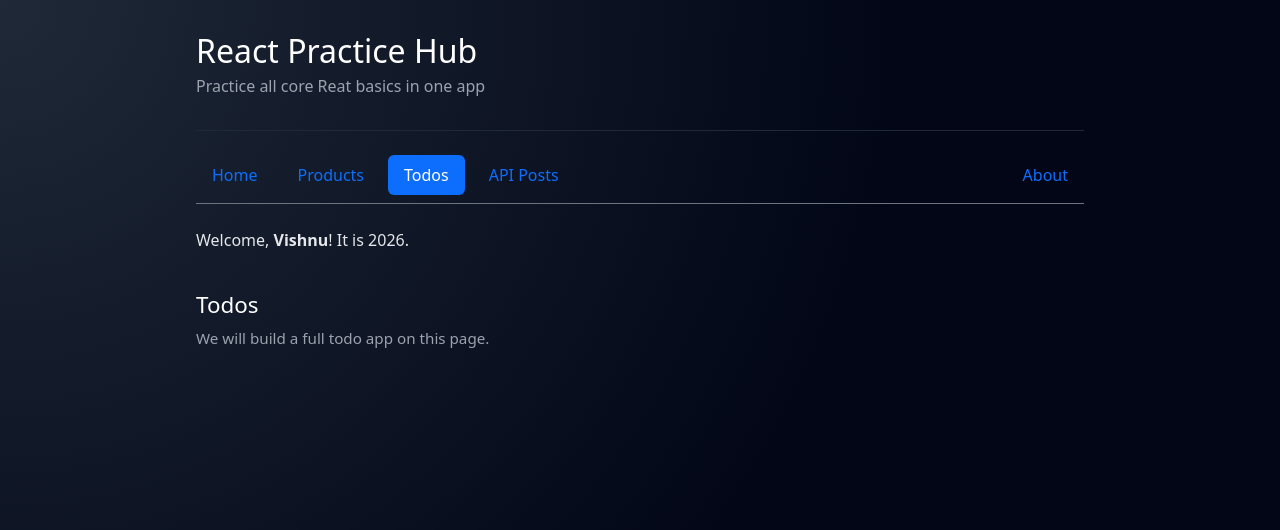
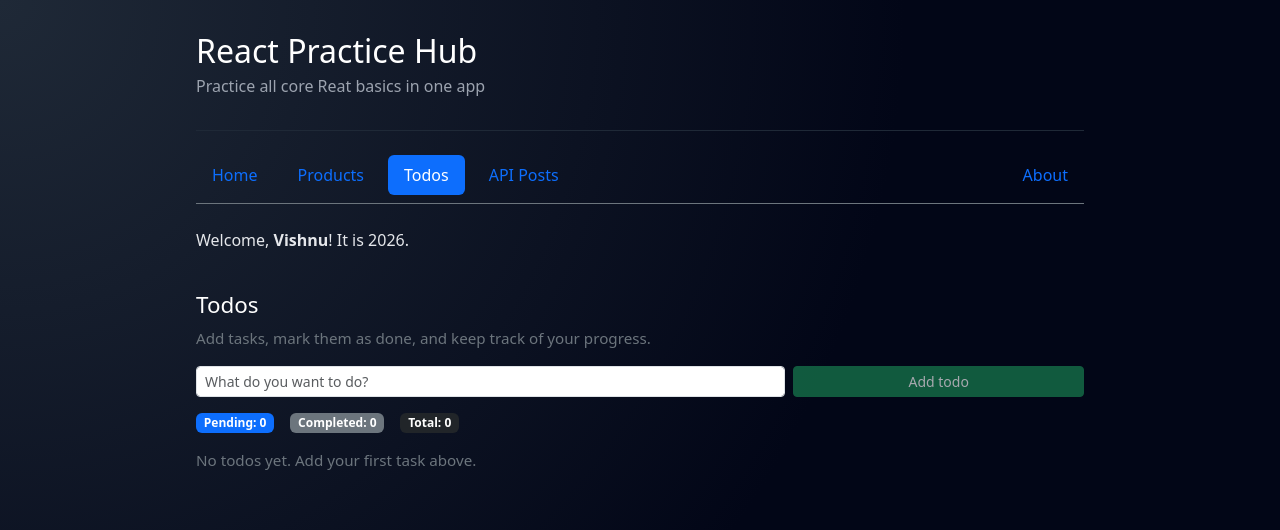
Before and after one commit to vishnuwebz/vite-react-practice-hub, a React (Vite) app: page /todos in a window 1280 px wide. Shown: the top 530 px of the page. Built offline with nearby package versions, Linux system fonts and the light colour scheme.

Commit message:
feat: build full Todos page with add, toggle, delete and counts

```diff
--- a/src/App.css
+++ b/src/App.css
@@ -71,3 +71,12 @@
   background-color: #3b82f6;
   color: white;
 }
+
+
+.page-todos .list-group-item {
+  font-size: 0.9rem;
+}
+
+.text-decoration-line-through {
+  text-decoration: line-through;
+}
--- a/src/components/TodosPage.jsx
+++ b/src/components/TodosPage.jsx
@@ -1,10 +1,127 @@
+import { useState } from "react";
+
+let nextId = 1;
+
 function TodosPage() {
-    return (
-        <section className="page page-todos">
-            <h2 className="h4 mb-2">Todos</h2>
-            <p>We will build a full todo app on this page.</p>
-        </section>
+  const [text, setText] = useState("");
+  const [todos, setTodos] = useState([]);
+
+  function handleAddTodo(event) {
+    event.preventDefault();
+
+    const trimmed = text.trim();
+    if (!trimmed) return;
+
+    const newTodo = {
+      id: nextId++,
+      text: trimmed,
+      completed: false,
+    };
+
+    setTodos((prev) => [newTodo, ...prev]);
+    setText("");
+  }
+
+  function handleToggleCompleted(id) {
+    setTodos((prev) =>
+      prev.map((todo) =>
+        todo.id === id ? { ...todo, completed: !todo.completed } : todo
+      )
     );
+  }
+
+  function handleDelete(id) {
+    setTodos((prev) => prev.filter((todo) => todo.id !== id));
+  }
+
+  const pendingCount = todos.filter((t) => !t.completed).length;
+  const completedCount = todos.filter((t) => t.completed).length;
+
+  return (
+    <section className="page page-todos">
+      <h2 className="h4 mb-2">Todos</h2>
+      <p className="text-secondary mb-3">
+        Add tasks, mark them as done, and keep track of your progress.
+      </p>
+
+      <form className="row g-2 mb-3" onSubmit={handleAddTodo}>
+        <div className="col-12 col-md-8">
+          <input
+            type="text"
+            className="form-control form-control-sm"
+            placeholder="What do you want to do?"
+            value={text}
+            onChange={(e) => setText(e.target.value)}
+          />
+        </div>
+        <div className="col-12 col-md-4 d-grid">
+          <button
+            type="submit"
+            className="btn btn-success btn-sm"
+            disabled={!text.trim()}
+          >
+            Add todo
+          </button>
+        </div>
+      </form>
+
+      <div className="d-flex flex-wrap gap-3 align-items-center mb-3">
+        <span className="badge bg-primary">
+          Pending: {pendingCount}
+        </span>
+        <span className="badge bg-secondary">
+          Completed: {completedCount}
+        </span>
+        <span className="badge bg-dark">
+          Total: {todos.length}
+        </span>
+      </div>
+
+      {todos.length === 0 ? (
+        <p className="text-secondary">No todos yet. Add your first task above.</p>
+      ) : (
+        <ul className="list-group">
+          {todos.map((todo) => (
+            <li
+              key={todo.id}
+              className="list-group-item d-flex justify-content-between align-items-center bg-transparent border-secondary"
+            >
+              <div>
+                <div
+                  className={
+                    "small mb-1 " +
+                    (todo.completed ? "text-decoration-line-through text-secondary" : "")
+                  }
+                >
+                  {todo.text}
+                </div>
+                <span className="badge bg-outline">
+                  {todo.completed ? "Done" : "Pending"}
+                </span>
+              </div>
+
+              <div className="d-flex gap-2">
+                <button
+                  type="button"
+                  className="btn btn-outline-light btn-sm"
+                  onClick={() => handleToggleCompleted(todo.id)}
+                >
+                  {todo.completed ? "Undo" : "Mark done"}
+                </button>
+                <button
+                  type="button"
+                  className="btn btn-outline-danger btn-sm"
+                  onClick={() => handleDelete(todo.id)}
+                >
+                  Delete
+                </button>
+              </div>
+            </li>
+          ))}
+        </ul>
+      )}
+    </section>
+  );
 }
 
 export default TodosPage;
```
